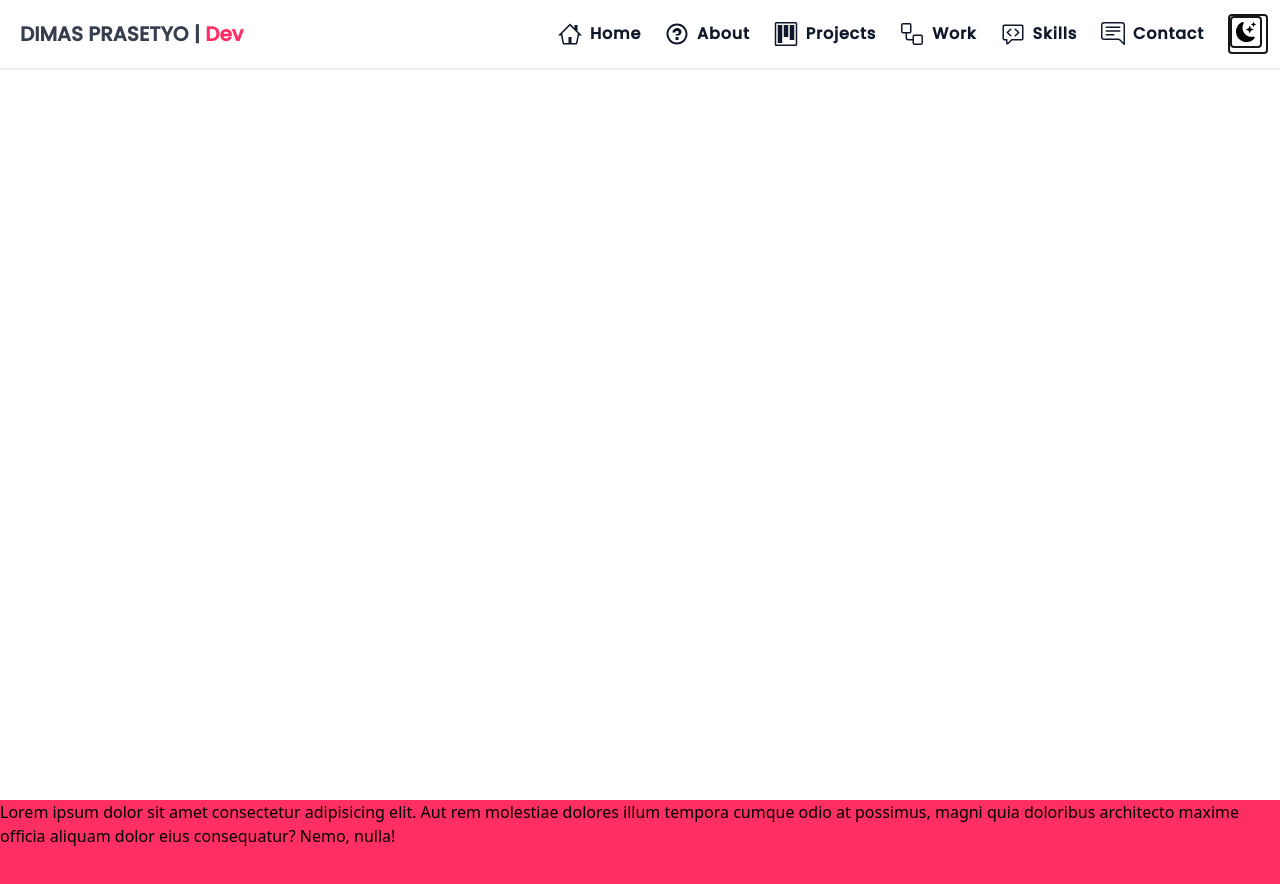
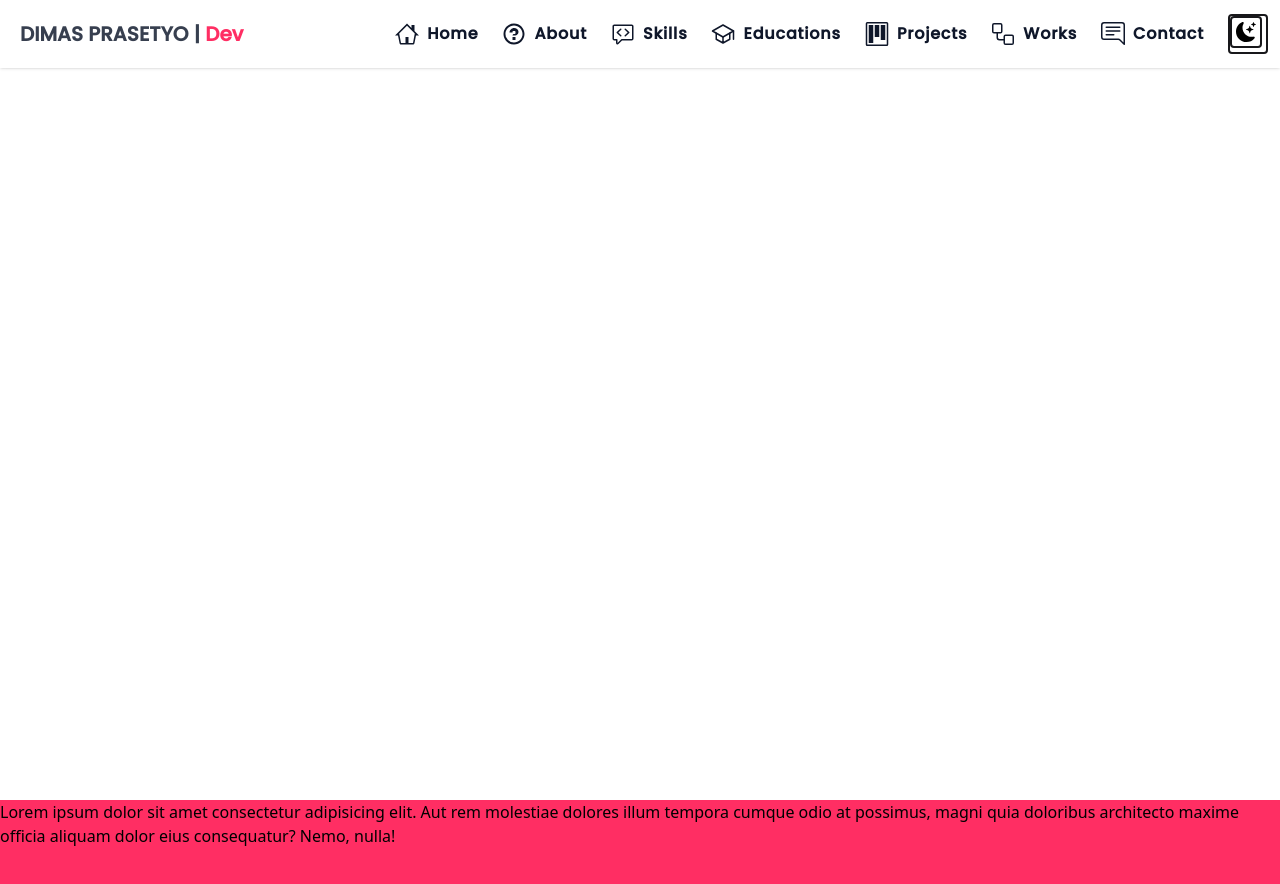
Before and after one commit to DSQL-MONGKEY/Dportfolio-v1, a React (Vite) app: page / in a window 1280 px wide. Shown: the top 884 px of the page. Built offline with nearby package versions, Linux system fonts and the light colour scheme.

Commit message:
feat<Navbar, constants>: add and create items and content for Navbar

```diff
--- a/src/components/Navbar.tsx
+++ b/src/components/Navbar.tsx
@@ -16,7 +16,7 @@ const Navbar = ({ darkTheme, setDarkTheme }: Props) => {
    const [isOpen, setIsOpen] = useState(false)
    return (
       <>
-         <nav className="fixed top-0 p-3 w-full shadow bg-white
+         <nav className="fixed z-50 top-0 p-3 w-full shadow bg-white
          dark:bg-[#252A34] text-center">
 
             {/* Name */}
@@ -78,7 +78,7 @@ const Navbar = ({ darkTheme, setDarkTheme }: Props) => {
 
                {/* Theme Toggle */}
                <div className="flex items-center box-border border-2 border-zinc-900 dark:border-white dark:text-white rounded pr-1 pb-1">
-                  <button onClick={() => setDarkTheme(!darkTheme)} className="box-border border-2 border-zinc-900 dark:border-white rounded p-1 ">
+                  <button onClick={() => setDarkTheme(!darkTheme)} className="box-border border-2 border-zinc-900 dark:border-white rounded p-1">
                      {darkTheme ?
                      <BsFillSunFill className="text-[20px] border-none"/> :
                      <BsFillMoonStarsFill className="text-[20px] border-none"/> }
--- a/src/constants/constants.tsx
+++ b/src/constants/constants.tsx
@@ -1,5 +1,6 @@
 import { GoHome, GoQuestion, GoProject, GoWorkflow, GoCodeReview } from "react-icons/go"
-import { BsChatRightText } from "react-icons/bs"
+import { BsChatRightText, BsInstagram, BsLinkedin, BsGithub } from "react-icons/bs"
+import { IoSchoolOutline } from "react-icons/io5"
 
 const navLinks = [
    {
@@ -13,19 +14,24 @@ const navLinks = [
       icon: <GoQuestion/>
    },
    {
+      id: 'skills',
+      title: 'Skills',
+      icon: <GoCodeReview/>
+   },
+   {
+      id: 'educations',
+      title: 'Educations',
+      icon: <IoSchoolOutline/>
+   },
+   {
       id: 'projects',
       title: 'Projects',
       icon: <GoProject/>
    },
    {
       id: 'work',
-      title: 'Work',
+      title: 'Works',
       icon: <GoWorkflow/>
-   },
-   {
-      id: 'skills',
-      title: 'Skills',
-      icon: <GoCodeReview/>
    },
    {
       id: 'contact',
@@ -34,4 +40,22 @@ const navLinks = [
    },
 ]
 
-export { navLinks }
+const socialMedia = [
+   {
+      title: 'Instagram',
+      icon: <BsInstagram/>,
+      link: 'https://www.instagram.com/dimpfe/'
+   },
+   {
+      title: 'Linkedin',
+      icon: <BsLinkedin/>,
+      link: 'https://www.linkedin.com/in/dimp-fe/'
+   },
+   {
+      title: 'Github',
+      icon: <BsGithub/>,
+      link: 'https://github.com/DSQL-MONGKEY'
+   },
+]
+
+export { navLinks, socialMedia }
--- a/src/constants/styles.ts
+++ b/src/constants/styles.ts
@@ -4,9 +4,9 @@ const styles = {
    padding: "sm:px-16 px-6 sm:py-16 py-10",
 
    heroHeadText:
-   "font-black text-white lg:text-[80px] sm:text-[60px] xs:text-[50px] text-[40px] lg:leading-[98px] mt-2",
+   "font-black text-black lg:text-[80px] sm:text-[60px] xs:text-[50px] text-[40px] lg:leading-[98px] mt-2",
    heroSubText:
-   "text-[#dfd9ff] font-medium lg:text-[30px] sm:text-[26px] xs:text-[20px] text-[16px] lg:leading-[40px]",
+   "text-black font-medium lg:text-[30px] sm:text-[26px] xs:text-[20px] text-[16px] lg:leading-[52px]",
 
    sectionHeadText:
    "text-white font-black md:text-[60px] sm:text-[50px] xs:text-[40px] text-[30px]",
```
